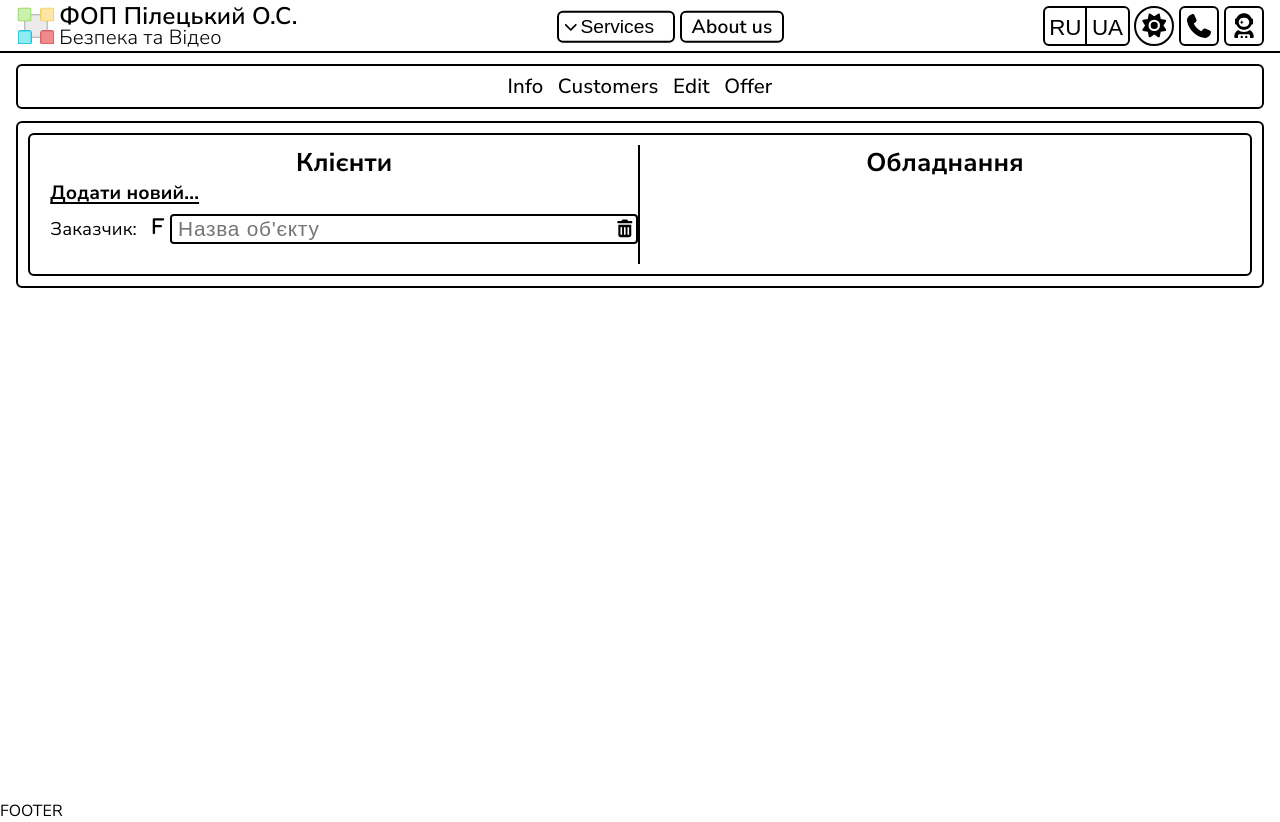
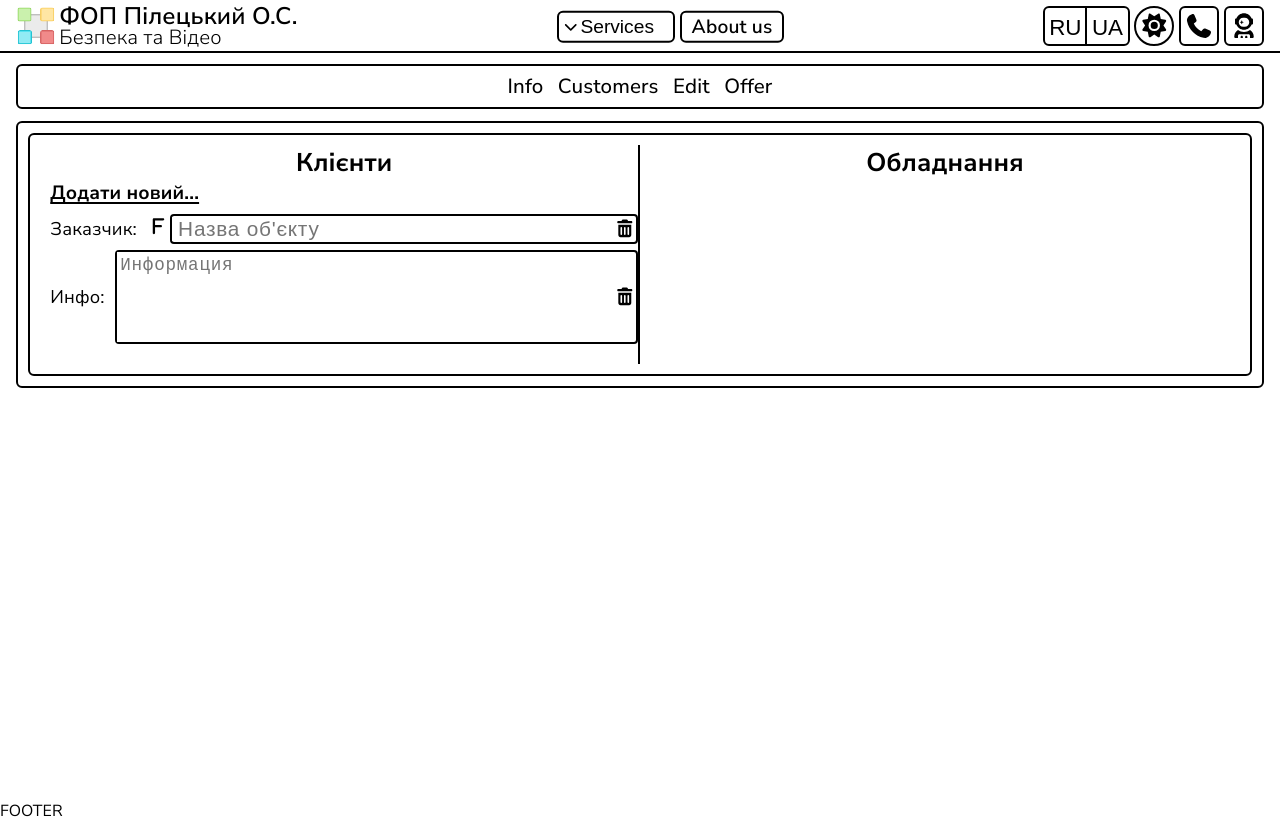
Before and after one commit to Vaygr99/AlarmVideoASP, a React (Vite) app in the folder client/: page /admin/edit in a window 1280 px wide. Built offline with nearby package versions, Linux system fonts and the light colour scheme.

Commit message:
feat(client): add template for textarea with icon

```diff
--- a/client/src/components/pages/admin/edit/clients/NewClient.jsx
+++ b/client/src/components/pages/admin/edit/clients/NewClient.jsx
@@ -1,6 +1,7 @@
 import { FontAwesomeIcon } from "@fortawesome/react-fontawesome";
 
 import IconInput from "../../../../ui/inputs/iconInput/IconInput.jsx";
+import IconTextarea from "../../../../ui/inputs/iconTextarea/IconTextarea.jsx";
 
 import styles from "./NewClient.module.css";
 
@@ -18,10 +19,15 @@ function NewClient({ icons }) {
             <span>
               <FontAwesomeIcon icon={icons.faF} />
             </span>
-            <IconInput placeholder="Назва об'єкту" icon={icons.faTrashCan}/>
+            <IconInput placeholder="Назва об'єкту" icon={icons.faTrashCan} />
           </div>
         </div>
 
+        {/* Useful info */}
+        <div className={styles.newData}>
+          <span>Инфо:</span>
+          <IconTextarea placeholder="Информация" icon={icons.faTrashCan} />
+        </div>
       </div>
     </>
   );
--- /dev/null
+++ b/client/src/components/ui/inputs/BaseTextarea.jsx
@@ -0,0 +1,14 @@
+import styles from "./BaseTextarea.module.css";
+
+// Basic textarea element
+function BaseTextarea({ placeholder, className }) {
+  return (
+    <textarea
+      wrap="hard"
+      placeholder={placeholder ?? ""}
+      className={`${className ?? ""} ${styles.container}`}
+    />
+  );
+}
+
+export default BaseTextarea;
--- /dev/null
+++ b/client/src/components/ui/inputs/BaseTextarea.module.css
@@ -0,0 +1,5 @@
+.container {
+  padding: 0.2em;
+  letter-spacing: 0.2mm;
+  resize: none;
+}
--- /dev/null
+++ b/client/src/components/ui/inputs/iconTextarea/IconTextarea.jsx
@@ -0,0 +1,21 @@
+import { FontAwesomeIcon } from "@fortawesome/react-fontawesome";
+
+import BaseTextarea from "../BaseTextarea.jsx";
+import SquareIconButton from "../../buttons/squareIconButton/SquareIconButton.jsx";
+
+import styles from "./IconTextarea.module.css";
+
+// Textarea template with icon after
+function IconTextarea({ placeholder, icon, className }) {
+  return (
+    <div className={styles.container}>
+      <BaseTextarea
+        placeholder={placeholder}
+        className={`${className ?? ""}`}
+      />
+      <SquareIconButton icon={icon} />
+    </div>
+  );
+}
+
+export default IconTextarea;
--- /dev/null
+++ b/client/src/components/ui/inputs/iconTextarea/IconTextarea.module.css
@@ -0,0 +1,22 @@
+.container {
+  display: flex;
+  align-items: center;
+  border-style: solid;
+  border-width: 2px;
+  border-radius: 4px;
+  font-size: 1rem;
+  width: 100%;
+}
+
+.container textarea {
+  font-size: 1.1em;
+  width: 100%;
+  border: 0;
+  height: 5.1em;
+}
+.container button {
+  width: 0.8em;
+  height: 0.9em;
+  font-size: 1.8em;
+  border: 0;
+}
```
